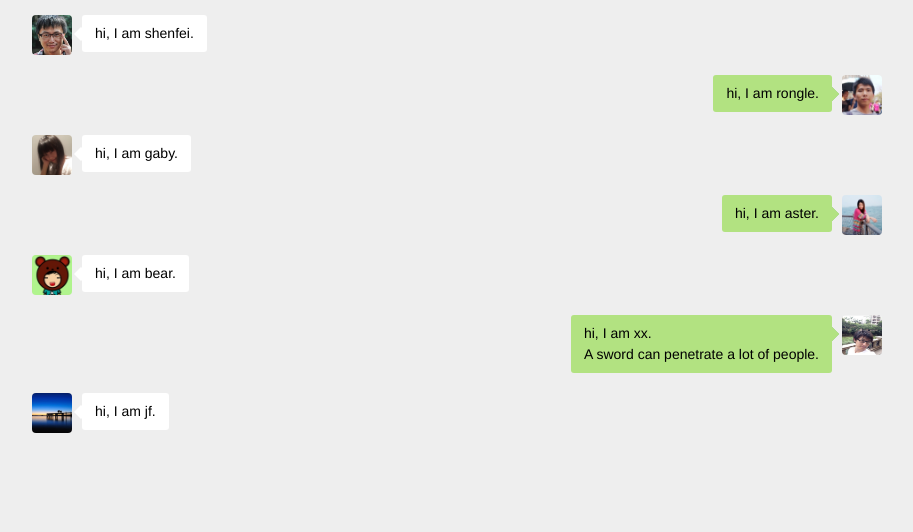
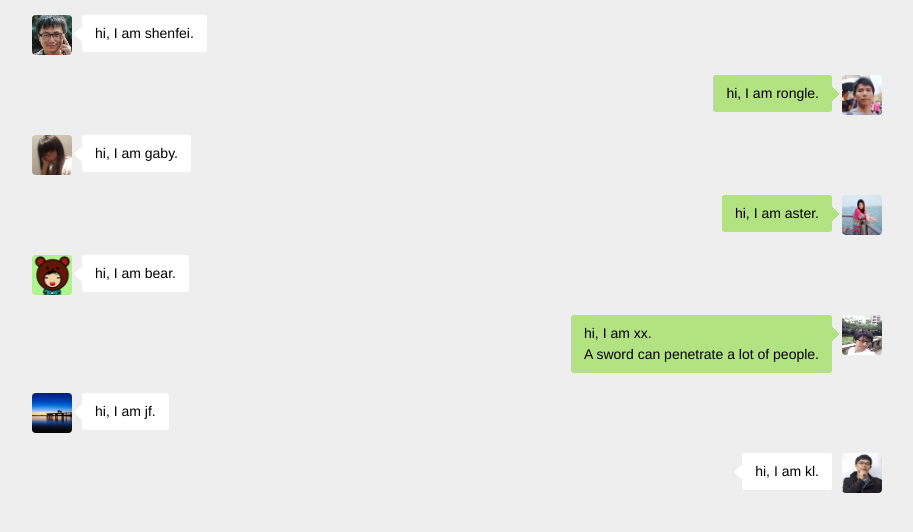
Before and after one commit to mmrb/mmrb.github.io, a website: page src/index.html in a window 1280 px wide. Shown: the whole page, without its empty margins (183-1096 px from the left). Drawn offline with Linux system fonts and the light colour scheme.

Commit message:
update avatar

```diff
--- a/src/index.html
+++ b/src/index.html
@@ -85,6 +85,16 @@
                 </div>
             </div>
         </div>
+
+        <div class="message me">
+            <img class="avatar" src="./avatar/kl.jpg" title="kl">
+            <div class="content">
+                <div class="bubble left bubble_default">
+                    <p>hi, I am kl.</p>
+
+                </div>
+            </div>
+        </div>
     </div>
 </div>
 </body>
```
Also changed, not shown: src/avatar/kl.jpg (added).
